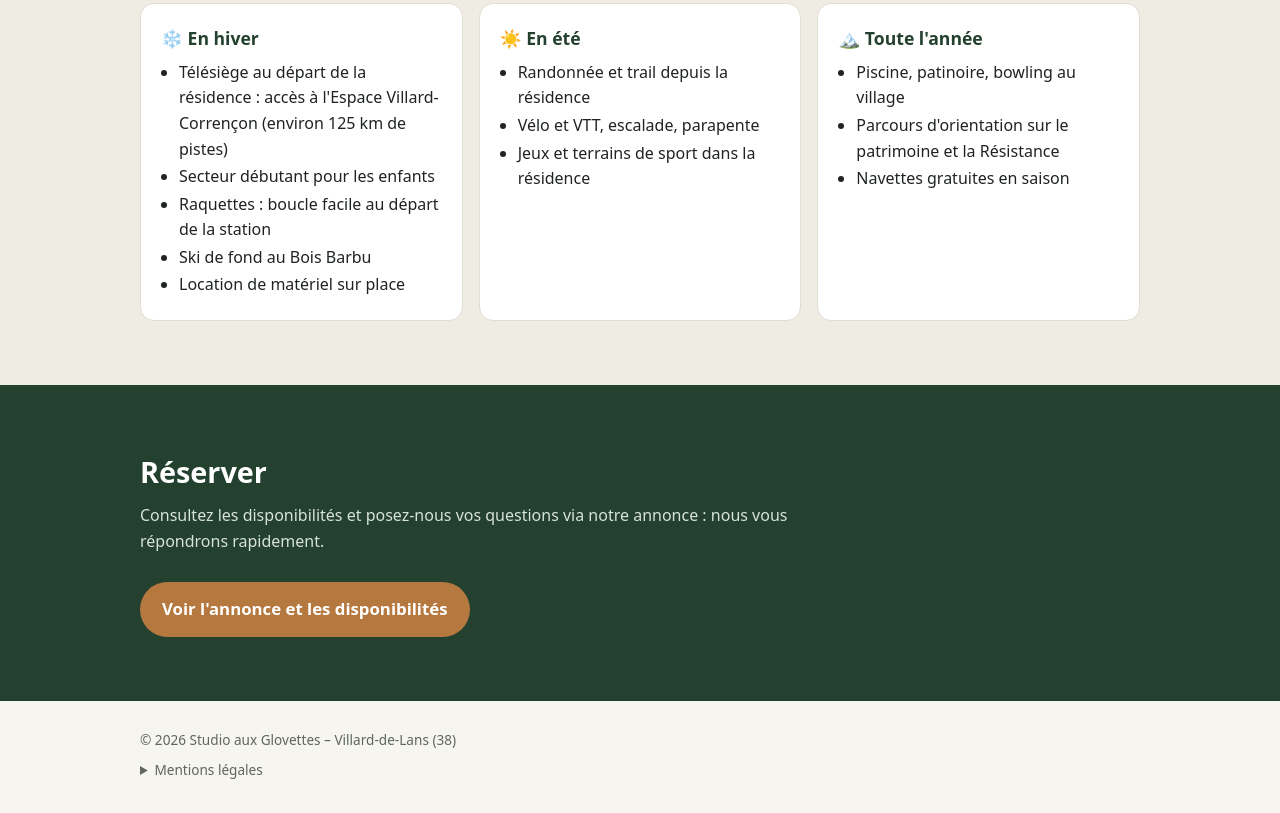
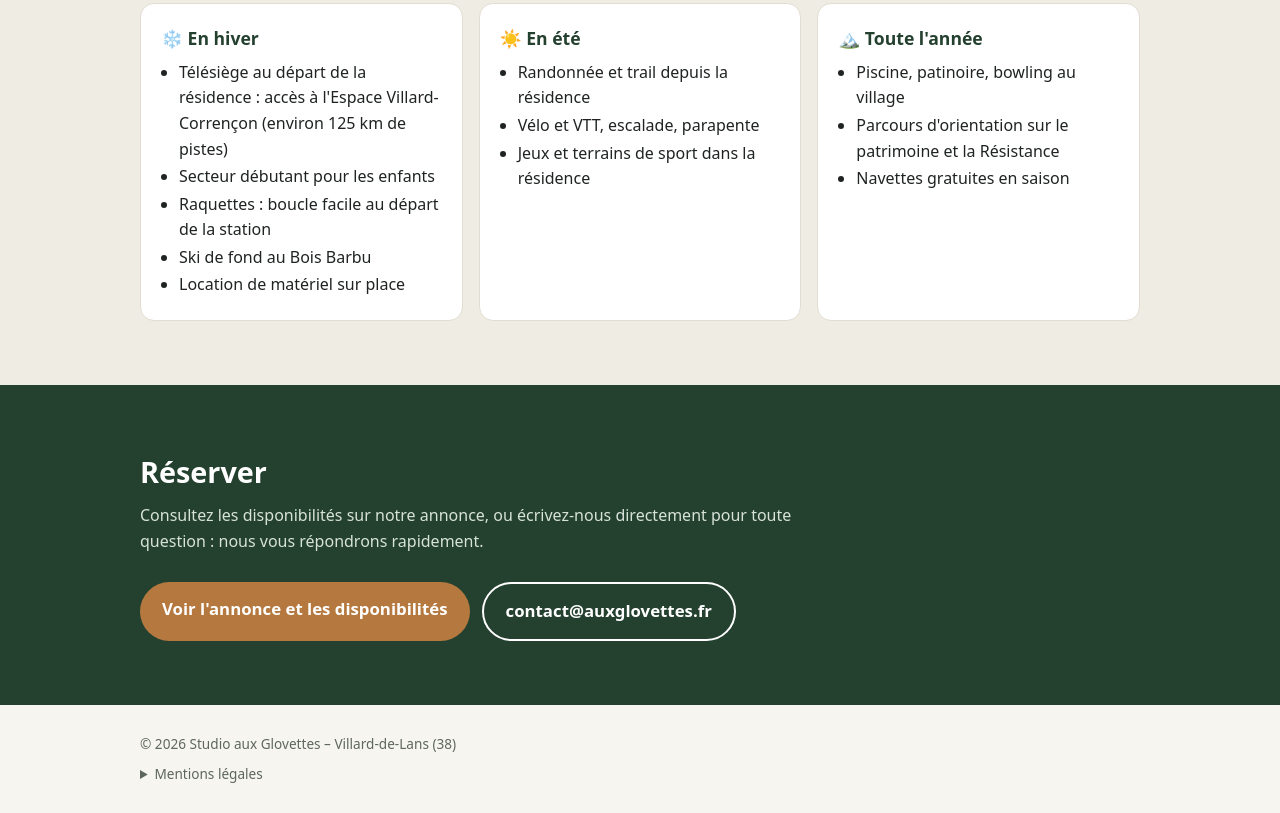
Before and after one commit to auxGlovettes/site-studio, a plain HTML site: page index.html in a window 1280 px wide. Shown: the part 2992-3805 px from the top of the page. Drawn offline with Linux system fonts and the light colour scheme.

Commit message:
Ajoute l'adresse de contact et un lien Airbnb par langue
- Ajoute contact@auxglovettes.fr (bouton dans Réserver + mentions légales)
- Lien Airbnb en airbnb.fr sur la page française, airbnb.com sur la page anglaise
- Met à jour le README

Co-Authored-By: Claude Sonnet 5.5 <noreply@anthropic.com>

```diff
--- a/index.html
+++ b/index.html
@@ -254,9 +254,10 @@
 <section id="contact">
   <div class="wrap">
     <h2>Réserver</h2>
-    <p class="lead">Consultez les disponibilités et posez-nous vos questions via notre annonce : nous vous répondrons rapidement.</p>
+    <p class="lead">Consultez les disponibilités sur notre annonce, ou écrivez-nous directement pour toute question : nous vous répondrons rapidement.</p>
     <div class="contact-box">
-      <a class="btn" href="https://www.airbnb.com/h/foxyglovy" target="_blank" rel="noopener">Voir l'annonce et les disponibilités</a>
+      <a class="btn" href="https://www.airbnb.fr/h/foxyglovy" target="_blank" rel="noopener">Voir l'annonce et les disponibilités</a>
+      <a class="btn ghost" href="mailto:contact@auxglovettes.fr">contact@auxglovettes.fr</a>
     </div>
   </div>
 </section>
@@ -266,7 +267,7 @@
     © <span id="y"></span> Studio aux Glovettes – Villard-de-Lans (38)
     <details>
       <summary>Mentions légales</summary>
-      <p>Site édité à titre non professionnel par un particulier.<br>
+      <p>Site édité à titre non professionnel par un particulier. Contact : <a href="mailto:contact@auxglovettes.fr">contact@auxglovettes.fr</a><br>
       Hébergement : GitHub Inc., 88 Colin P. Kelly Jr. Street, San Francisco, CA 94107, États-Unis.<br>
       Ce site ne collecte aucune donnée personnelle et n'utilise pas de cookies.</p>
     </details>
```
Also changed, not shown: en/index.html (+3 -2 lines), 1 other file.
